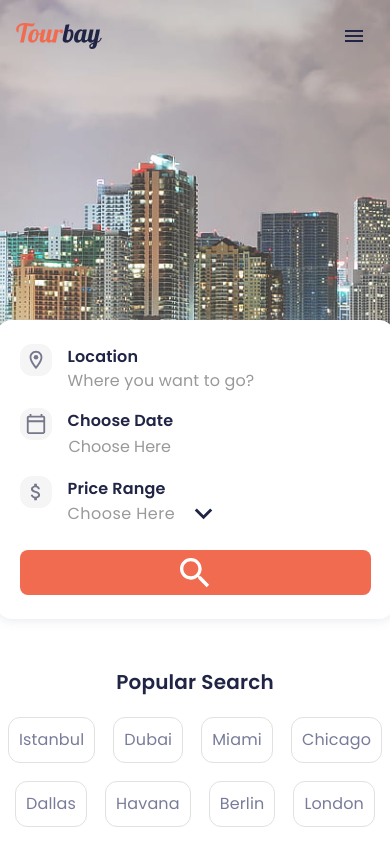
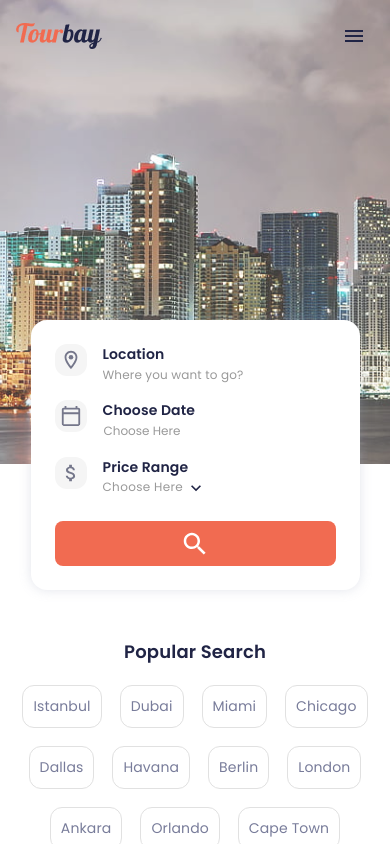
Before and after one commit to AhsanNazeef/Booking-System, a React (Vite) app: page /explore-tours in a window 390 px wide. Shown: the top 844 px of the page. Built offline with nearby package versions, Linux system fonts and the light colour scheme.

Commit message:
fixed styling for mobile view for explore tour page

```diff
--- a/src/components/PopularSearch/styles.ts
+++ b/src/components/PopularSearch/styles.ts
@@ -14,7 +14,8 @@ export const popularSearchStyles = {
   heading: {
     fontFamily: "Poppins",
     fontSize: {
-      xs: "20px",
+      xs: "18px",
+      sm: "20px",
       lg: "24px",
     },
     fontStyle: "normal",
@@ -42,7 +43,9 @@ export const popularSearchStyles = {
     fontFamily: "Poppins, Helvetica",
     fontWeight: 400,
     fontSize: {
-      xs: "16px",
+      xs: "14px",
+      sm: "16px",
+      md: "18px",
       lg: "20px",
     },
     color: "#787c9a",
--- a/src/components/SearchBar/index.tsx
+++ b/src/components/SearchBar/index.tsx
@@ -88,7 +88,7 @@ const SearchBar = () => {
         </Box>
       </Box>
       <Button sx={searchBarStyles.buttonTwo}>
-        <SearchOutlined sx={{ fontSize: 40 }} />
+        <SearchOutlined sx={searchBarStyles.searchIcon} />
       </Button>
     </Box>
   );
--- a/src/components/SearchBar/styles.ts
+++ b/src/components/SearchBar/styles.ts
@@ -49,7 +49,9 @@ export const searchBarStyles = {
     color: "#202445",
     fontFamily: "Poppins",
     fontSize: {
-      xs: "16px",
+      xs: "14px",
+      sm: "16px",
+      md: "18px",
       lg: "20px",
     },
     fontStyle: "normal",
@@ -66,7 +68,11 @@ export const searchBarStyles = {
       padding: 0,
       border: `none`,
       fontWeight: 500,
-      fontSize: "16px",
+      fontSize: {
+        xs: "12px",
+        sm: "14px",
+        lg: "16px",
+      },
       fontFamily: "Poppins",
       lineHeight: "normal",
       fontStyle: "normal",
@@ -92,7 +98,11 @@ export const searchBarStyles = {
   buttonOne: {
     color: "#999",
     fontFamily: "Poppins",
-    fontSize: "16px",
+    fontSize: {
+      xs: "12px",
+      sm: "14px",
+      lg: "16px",
+    },
     fontStyle: "normal",
     fontWeight: 400,
     lineHeight: "normal",
@@ -134,7 +144,11 @@ export const searchBarStyles = {
       "& .rs-input": {
         color: "#202445",
         fontFamily: "Poppins",
-        fontSize: "16px",
+        fontSize: {
+          xs: "12px",
+          sm: "14px",
+          lg: "16px",
+        },
         fontStyle: "normal",
         fontWeight: 500,
         lineHeight: "normal",
@@ -158,13 +172,21 @@ export const searchBarStyles = {
     },
   },
   selectDropdown: {
-    width: "160px",
+    width: {
+      xs: "110px",
+      sm: "130px",
+      lg: "160px",
+    },
     color: "#fff",
     "& .MuiInputBase-input": {
       padding: 0,
       border: `none`,
       fontWeight: 500,
-      fontSize: "16px",
+      fontSize: {
+        xs: "12px",
+        sm: "14px",
+        lg: "16px",
+      },
       fontFamily: "Poppins",
       lineHeight: "normal",
       fontStyle: "normal",
@@ -184,7 +206,11 @@ export const searchBarStyles = {
     },
     "& .MuiSelect-icon": {
       color: "#202445",
-      fontSize: "35px",
+      fontSize: {
+        xs: "20px",
+        sm: "24px",
+        lg: "35px",
+      },
     },
     "&:hover": {
       ":before": {
@@ -210,4 +236,11 @@ export const searchBarStyles = {
       },
     },
   },
+  searchIcon: {
+    fontSize: {
+      xs: "30px",
+      sm: "35px",
+      lg: "40px",
+    },
+  },
 };
```
